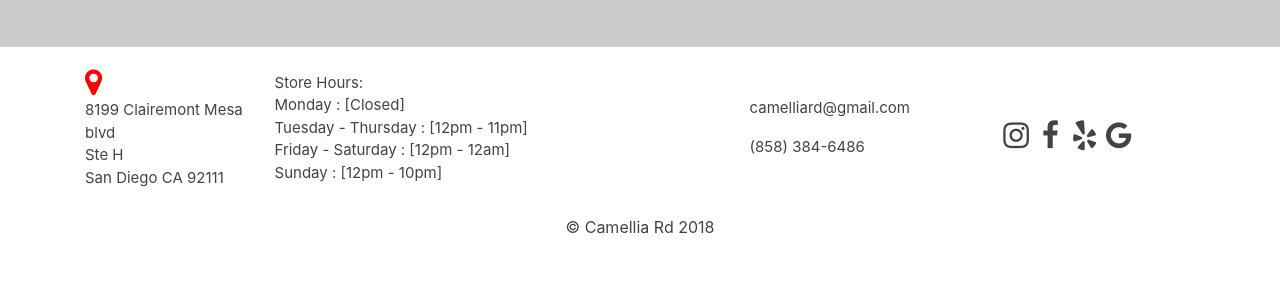
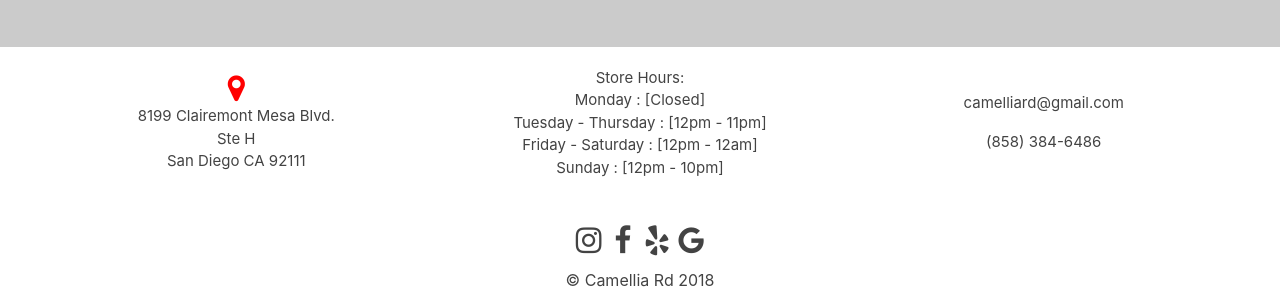
Before and after one commit to liuchen1701/Camellia-Rd, a plain HTML site: page html/index.html in a window 1280 px wide. Shown: the part 1902-2194 px from the top of the page. Before the commit the page ends 2141 px from the top, so only its background shows below. Drawn offline with Linux system fonts and the light colour scheme.

Commit message:
footer styling fixed

```diff
--- a/css/style.css
+++ b/css/style.css
@@ -227,7 +227,7 @@ footer {
 
 .footer-content {
 	font-size: 15px;
-	/*text-align: center;*/
+	text-align: center;
 	margin-top: 20px;
 	margin-bottom: 10px;
 }
--- a/html/index.html
+++ b/html/index.html
@@ -111,7 +111,7 @@
 				<div class="row align-items-center justify-content-center">
 					<div class=" col-sm-12 col-md-6 col-lg footer-content">
 						<i class="fa fa-map-marker"></i>
-						<p>8199 Clairemont Mesa blvd<br>
+						<p>8199 Clairemont Mesa Blvd.<br>
 							 Ste H<br>
 							 San Diego CA 92111
 						</p>
@@ -128,7 +128,7 @@
 						<p>camelliard@gmail.com</p>
 						<p>(858) 384-6486</p>
 					</div>
-					<div class=" col-lg-12 col-xl-3 footer-content social-media">
+					<div class=" col-12 footer-content social-media">
 						<a href="instagram.com/camellia_rd" target="_blank"><i class="fa fa-instagram social-media-icon"></i></a>
 						<a href="https://www.facebook.com/Camellia-Rd-Tea-Bar-437477246618054/" target="_blank"><i class="fa fa-facebook social-media-icon"></i></i></a>
 						<a href="https://www.yelp.com/biz/camellia-rd-tea-bar-san-diego?osq=camellia+road+tea+bar" target="_blank"><i class="fa fa-yelp social-media-icon"></i></a>
```
